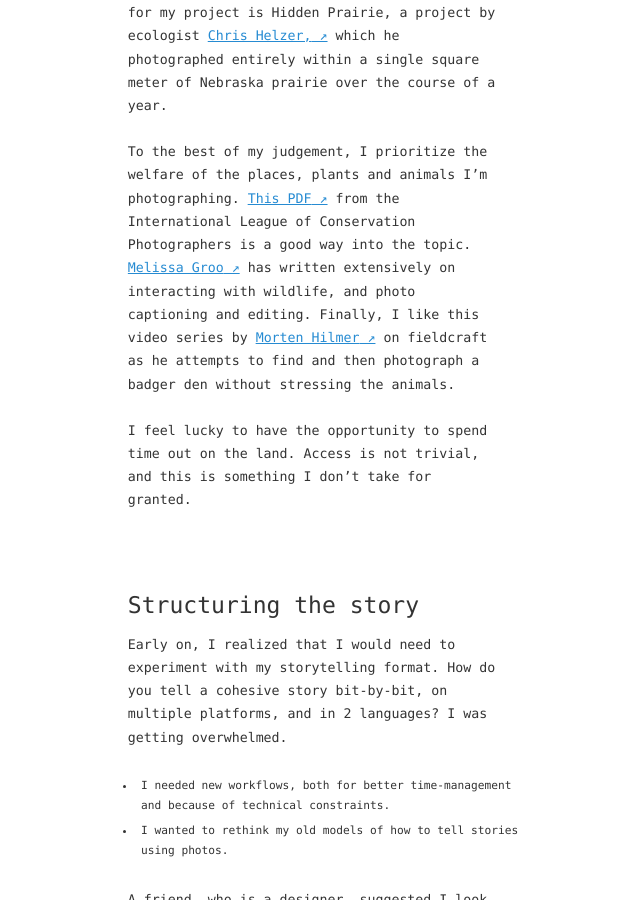
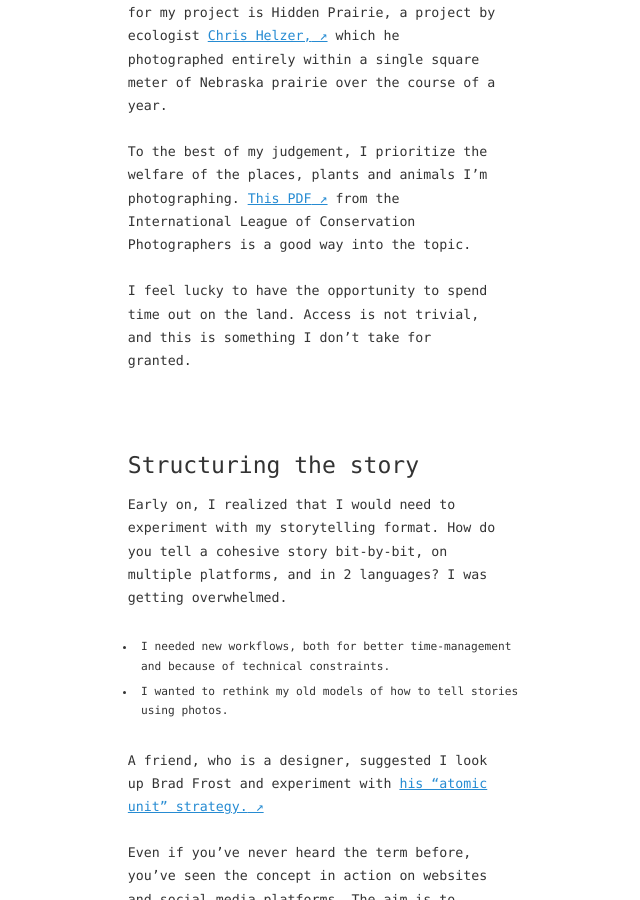
Before and after one commit to zachmccabe/zachmccabe.github.io, a Jekyll site: the page built from _briars/briars.md, in a window 1280 px wide and 900 px high, scrolled down 2287 px. Shown: the whole window, without its empty margins (191-831 px from the left). Built offline with Jekyll 4.4.1, drawn with Linux system fonts in a browser that asks for light colours.

Commit message:
Update briars.md

```diff
--- a/_briars/briars.md
+++ b/_briars/briars.md
@@ -64,7 +64,7 @@ I like to use field guides, [iNaturalist,] and free publications from the Depart
 
 It's amazing what you'll find when you keep looking. In that spirit, another inspiration for my project is Hidden Prairie, a project by ecologist [Chris Helzer,] which he photographed entirely within a single square meter of Nebraska prairie over the course of a year.
 
-To the best of my judgement, I prioritize the welfare of the places, plants and animals I’m photographing. [This PDF] from the International League of Conservation Photographers is a good way into the topic. [Melissa Groo] has written extensively on interacting with wildlife, and photo captioning and editing. Finally, I like this video series by [Morten Hilmer] on fieldcraft as he attempts to find and then photograph a badger den without stressing the animals.
+To the best of my judgement, I prioritize the welfare of the places, plants and animals I’m photographing. [This PDF] from the International League of Conservation Photographers is a good way into the topic.
 
 I feel lucky to have the opportunity to spend time out on the land. Access is not trivial, and this is something I don't take for granted.
 
```
